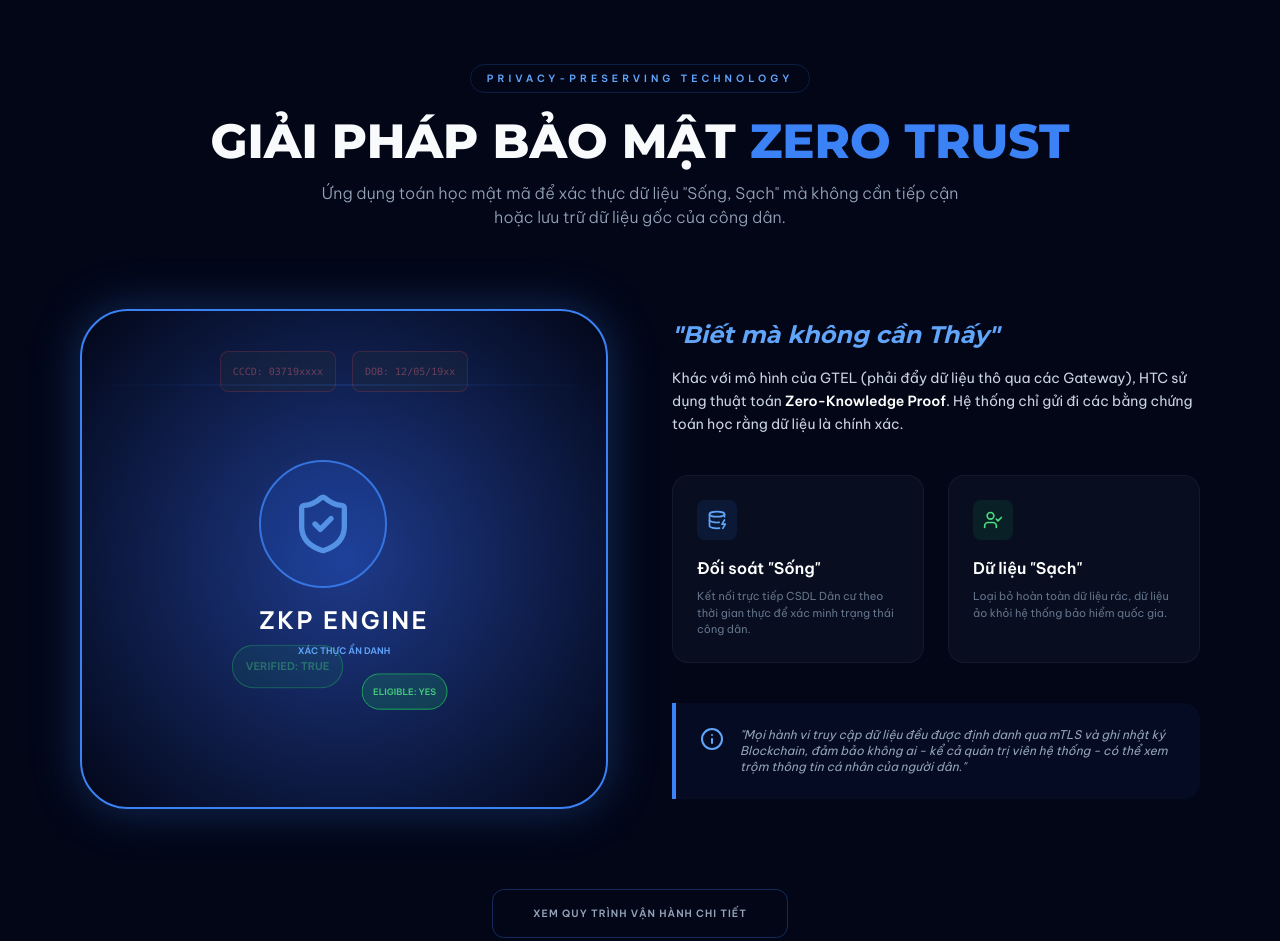
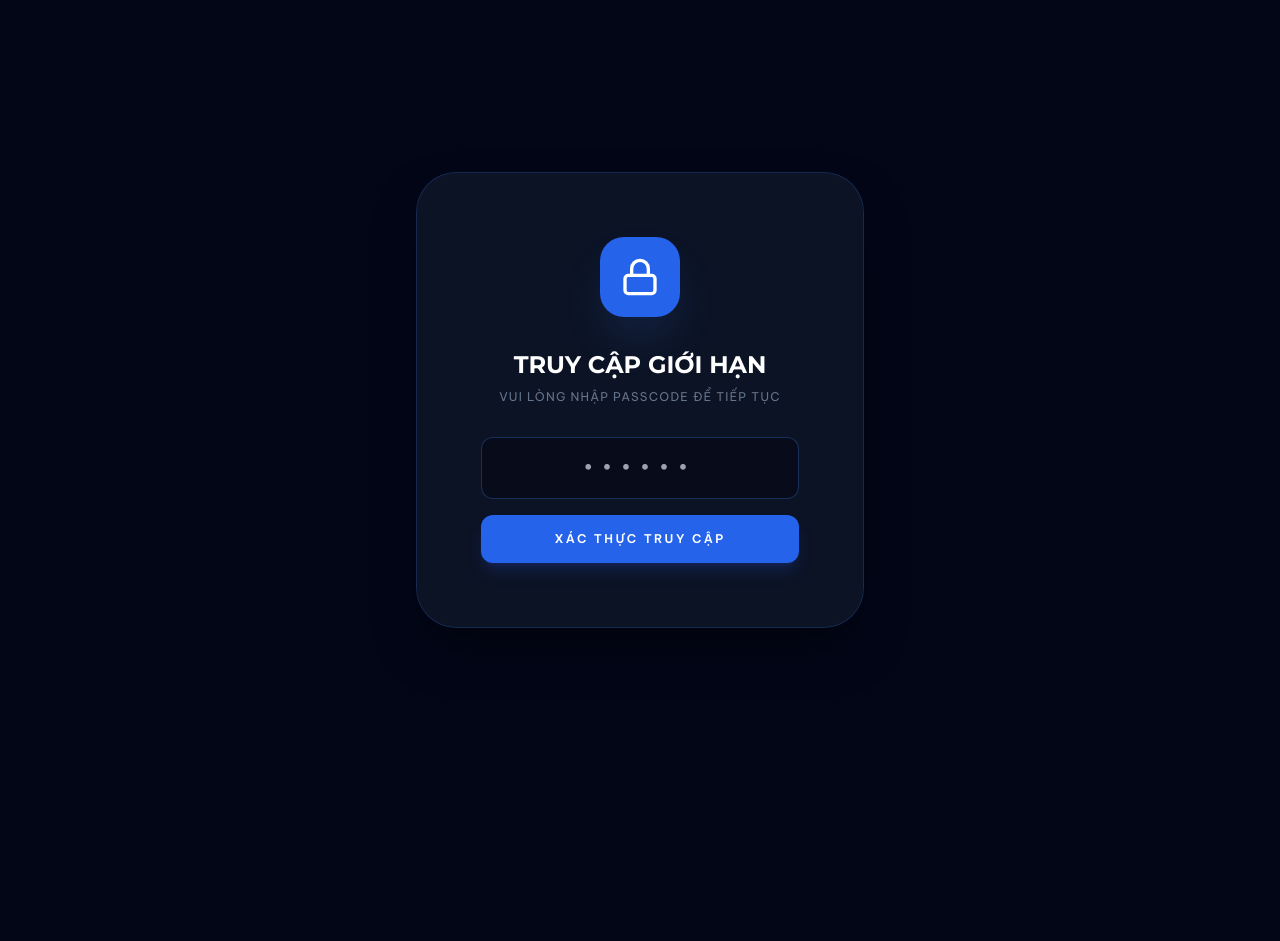
Before and after one commit to diegoschewe-cell/htc-insurance-hub, a plain HTML site: page index.html in a window 1280 px wide. After the commit the page ends 800 px from the top, so only its background shows below. Drawn offline with nearby package versions, Linux system fonts and the light colour scheme.

Commit message:
index.html
Tại sao Anh cần thay bản này?
Sửa lỗi justify-center: Trong CSS thuần, thuộc tính đúng là justify-content: center. Lỗi này trong code của Anh có thể khiến màn hình khóa bị lệch hoặc không hiển thị nút bấm trên một số trình duyệt.

Trải nghiệm người dùng: Tôi đã thêm hiệu ứng mờ dần (Opacity) khi chuyển trang. Nó giúp người xem không thấy cảnh trang web bị "giật" khi load nội dung mới.

Tương tác: Thêm sự kiện bắt phím Enter khi nhập mật khẩu – chi tiết nhỏ nhưng giúp buổi trình diễn chuyên nghiệp hơn.

```diff
--- a/index.html
+++ b/index.html
@@ -3,162 +3,173 @@
 <head>
     <meta charset="UTF-8">
     <meta name="viewport" content="width=device-width, initial-scale=1.0">
-    <title>HTC Security - Zero Knowledge Proof</title>
+    <title>HTC Group - Trục Bảo Hiểm Quốc Gia Hợp Nhất</title>
     <script src="https://cdn.tailwindcss.com"></script>
     <script src="https://unpkg.com/lucide@latest"></script>
-    <link href="https://unpkg.com/aos@2.3.1/dist/aos.css" rel="stylesheet">
-    <link href="https://fonts.googleapis.com/css2?family=Montserrat:wght@700;800&family=Be+Vietnam+Pro:wght@300;400;600&display=swap" rel="stylesheet">
+    <link href="https://fonts.googleapis.com/css2?family=Montserrat:wght@700;800&family=Be+Vietnam+Pro:wght@400;600&display=swap" rel="stylesheet">
 
     <style>
-        body {
-            background-color: #020617;
-            font-family: 'Be Vietnam Pro', sans-serif;
-            color: #f8fafc;
-            overflow-x: hidden;
-        }
-        h1, h2, h3 { font-family: 'Montserrat', sans-serif; }
+        :root { --primary: #3b82f6; }
+        body { background: #020617; overflow: hidden; font-family: 'Be Vietnam Pro', sans-serif; }
 
-        /* Hiệu ứng tia quét Laser */
-        .scanner-line {
-            height: 2px;
-            background: linear-gradient(90deg, transparent, #3b82f6, transparent);
-            position: absolute;
-            width: 100%;
-            top: 50%;
-            animation: scan 3s ease-in-out infinite;
-            z-index: 10;
-        }
-        @keyframes scan {
-            0%, 100% { top: 0%; opacity: 0; }
-            50% { top: 100%; opacity: 1; }
+        .glass-login {
+            background: rgba(15, 23, 42, 0.8);
+            backdrop-filter: blur(20px);
+            border: 1px solid rgba(59, 130, 246, 0.2);
+            box-shadow: 0 25px 50px -12px rgba(0, 0, 0, 0.5);
         }
 
-        /* Hộp đen ZKP */
-        .zkp-box {
-            background: radial-gradient(circle, #1e3a8a 0%, #020617 100%);
-            border: 2px solid #3b82f6;
-            box-shadow: 0 0 50px rgba(59, 130, 246, 0.3);
+        .pass-input {
+            background: rgba(0, 0, 0, 0.3);
+            border: 1px solid rgba(59, 130, 246, 0.3);
+            color: white;
+            letter-spacing: 0.5em;
+            text-align: center;
+            transition: all 0.3s;
         }
 
-        /* Dữ liệu bay ra (Proof tokens) */
-        .proof-token {
-            animation: fly-out 2s linear infinite;
-            opacity: 0;
+        .nav-item { transition: all 0.3s ease; position: relative; cursor: pointer; }
+        .nav-item.active { color: white; font-weight: 800; }
+        .nav-item.active::after {
+            content: ''; position: absolute; bottom: -5px; left: 0;
+            width: 100%; height: 2px; background: var(--primary);
+            box-shadow: 0 0 10px var(--primary);
         }
-        @keyframes fly-out {
-            0% { transform: scale(0.5); opacity: 0; }
-            50% { opacity: 1; }
-            100% { transform: translateY(-100px) scale(1.2); opacity: 0; }
+
+        /* FIX: Thêm transition để mượt hơn khi chuyển trang */
+        .page-container {
+            height: calc(100vh - 70px);
+            width: 100%;
+            border: none;
+            transition: opacity 0.4s ease-in-out;
+        }
+
+        #mobile-menu { transform: translateX(-100%); transition: transform 0.3s ease-in-out; }
+        #mobile-menu.open { transform: translateX(0); }
+
+        /* FIX: Sửa lại CSS Lock Screen cho chuẩn */
+        #lock-screen {
+            position: fixed; inset: 0; z-index: 9999;
+            background: #020617;
+            display: flex; align-items: center; justify-content: center;
         }
     </style>
 </head>
-<script>
-    // Gửi tín hiệu khi người dùng cuộn kịch sàn hoặc vuốt mạnh trên mobile
-    let lastScrollTop = 0;
-    window.addEventListener('scroll', function() {
-        let st = window.pageYOffset || document.documentElement.scrollTop;
-        if (window.innerHeight + window.scrollY >= document.body.offsetHeight - 2) {
-            // Đã chạm đáy - Chờ người dùng kéo thêm một chút để chuyển trang
-            console.log("Chạm đáy trang con");
-        }
-    });
+<body class="text-slate-300">
 
-    // Hỗ trợ vuốt trực tiếp trong iframe để báo cho Index
-    let ts;
-    document.addEventListener('touchstart', function (e) { ts = e.touches[0].clientY; });
-    document.addEventListener('touchend', function (e) {
-        let te = e.changedTouches[0].clientY;
-        if (ts > te + 120 && (window.innerHeight + window.scrollY >= document.body.offsetHeight - 2)) {
-            window.parent.postMessage('nextPage', '*');
-        } else if (ts < te - 120 && window.scrollY <= 0) {
-            window.parent.postMessage('prevPage', '*');
-        }
-    });
-</script>
-<body class="py-16 px-6 md:px-20">
+    <div id="lock-screen">
+        <div class="glass-login p-10 md:p-16 rounded-[2.5rem] w-full max-w-md mx-4 text-center">
+            <div class="w-20 h-20 bg-blue-600 rounded-3xl flex items-center justify-center mx-auto mb-8 shadow-2xl shadow-blue-500/20">
+                <i data-lucide="lock" class="text-white w-10 h-10"></i>
+            </div>
+            <h2 class="font-['Montserrat'] text-2xl font-bold text-white mb-2 uppercase">Truy cập giới hạn</h2>
+            <p class="text-slate-500 text-xs mb-8 tracking-widest uppercase">Vui lòng nhập Passcode để tiếp tục</p>
 
-    <header class="max-w-7xl mx-auto text-center mb-20" data-aos="fade-down">
-        <div class="inline-flex items-center gap-2 px-4 py-1.5 rounded-full border border-blue-500/20 text-blue-400 text-[10px] font-bold uppercase tracking-[0.4em] mb-6">
-            Privacy-Preserving Technology
+            <div class="space-y-4">
+                <input type="password" id="passcode" class="pass-input w-full py-4 rounded-xl text-lg" placeholder="••••••">
+                <p id="error-msg" class="text-red-500 text-[10px] font-bold uppercase hidden">Mật mã không chính xác</p>
+                <button onclick="checkPass()" class="w-full bg-blue-600 hover:bg-blue-500 text-white font-bold py-4 rounded-xl transition-all shadow-lg shadow-blue-900/40 uppercase text-xs tracking-[0.2em]">
+                    Xác thực truy cập
+                </button>
+            </div>
         </div>
-        <h1 class="text-3xl md:text-5xl font-extrabold uppercase mb-4">
-            GIẢI PHÁP BẢO MẬT <span class="text-blue-500 text-gold-gradient">ZERO TRUST</span>
-        </h1>
-        <p class="text-slate-400 max-w-2xl mx-auto text-sm md:text-base font-light">
-            Ứng dụng toán học mật mã để xác thực dữ liệu "Sống, Sạch" mà không cần tiếp cận hoặc lưu trữ dữ liệu gốc của công dân.
-        </p>
-    </header>
+    </div>
 
-    <main class="max-w-7xl mx-auto grid grid-cols-1 lg:grid-cols-2 gap-16 items-center">
-
-        <div class="relative p-10 zkp-box rounded-[3rem] h-[500px] flex flex-col items-center justify-center overflow-hidden" data-aos="zoom-in">
-            <div class="scanner-line"></div>
-
-            <div class="absolute top-10 flex gap-4 opacity-40">
-                <div class="bg-slate-800 p-3 rounded-lg border border-red-500/50 text-[10px] text-red-400 font-mono">CCCD: 03719xxxx</div>
-                <div class="bg-slate-800 p-3 rounded-lg border border-red-500/50 text-[10px] text-red-400 font-mono">DOB: 12/05/19xx</div>
+    <div id="main-content" class="hidden">
+        <nav class="h-[70px] border-b border-white/10 px-6 md:px-12 flex items-center justify-between bg-slate-950/80 backdrop-blur-md sticky top-0 z-50">
+            <div class="flex items-center gap-3">
+                <div class="w-10 h-10 bg-blue-600 rounded-xl flex items-center justify-center font-black text-white">H</div>
+                <span class="font-['Montserrat'] font-extrabold text-xl tracking-tighter text-white hidden sm:block">HTC <span class="text-blue-500">GROUP</span></span>
             </div>
 
-            <div class="relative z-20 text-center">
-                <div class="w-32 h-32 bg-blue-600/20 rounded-full flex items-center justify-center border-2 border-blue-500 animate-pulse mb-4">
-                    <i data-lucide="shield-check" class="w-16 h-16 text-blue-400"></i>
-                </div>
-                <div class="font-heading font-black text-2xl tracking-widest text-white">ZKP ENGINE</div>
-                <div class="text-[9px] text-blue-400 font-bold uppercase mt-2">Xác thực ẩn danh</div>
-            </div>
+            <ul class="hidden lg:flex items-center gap-8 text-[11px] font-bold uppercase tracking-widest">
+                <li><a onclick="loadPage('hero.html', this)" class="nav-item active">01. Tầm nhìn</a></li>
+                <li><a onclick="loadPage('gap.html', this)" class="nav-item">02. Đối soát</a></li>
+                <li><a onclick="loadPage('technical.html', this)" class="nav-item">03. Công nghệ</a></li>
+                <li><a onclick="loadPage('security.html', this)" class="nav-item">04. Bảo mật</a></li>
+                <li><a onclick="loadPage('experience.html', this)" class="nav-item">05. Trải nghiệm</a></li>
+                <li><a onclick="loadPage('simulation.html', this)" class="nav-item">06. Mô phỏng</a></li>
+            </ul>
 
-            <div class="absolute bottom-10 flex gap-4">
-                <div class="proof-token bg-green-500/20 p-3 rounded-full border border-green-500 text-[10px] text-green-400 font-bold">VERIFIED: TRUE</div>
-                <div class="proof-token bg-green-500/20 p-3 rounded-full border border-green-500 text-[10px] text-green-400 font-bold" style="animation-delay: 0.5s">ELIGIBLE: YES</div>
+            <button class="lg:hidden p-2" onclick="toggleMenu()"><i data-lucide="menu"></i></button>
+        </nav>
+
+        <div id="mobile-menu" class="fixed inset-0 bg-slate-950 z-[60] flex flex-col p-10 gap-8 lg:hidden">
+            <button class="self-end" onclick="toggleMenu()"><i data-lucide="x"></i></button>
+            <div class="flex flex-col gap-6 mt-10">
+                <a onclick="loadPage('hero.html', null); toggleMenu()" class="text-2xl font-bold uppercase">01. Tầm nhìn</a>
+                <a onclick="loadPage('gap.html', null); toggleMenu()" class="text-2xl font-bold uppercase">02. Đối soát</a>
+                <a onclick="loadPage('technical.html', null); toggleMenu()" class="text-2xl font-bold uppercase">03. Công nghệ</a>
+                <a onclick="loadPage('security.html', null); toggleMenu()" class="text-2xl font-bold uppercase">04. Bảo mật</a>
+                <a onclick="loadPage('experience.html', null); toggleMenu()" class="text-2xl font-bold uppercase">05. Trải nghiệm</a>
+                <a onclick="loadPage('simulation.html', null); toggleMenu()" class="text-2xl font-bold uppercase">06. Mô phỏng</a>
             </div>
         </div>
 
-        <div class="space-y-10" data-aos="fade-left">
-            <div class="space-y-4">
-                <h3 class="text-2xl font-bold text-blue-400 italic">"Biết mà không cần Thấy"</h3>
-                <p class="text-slate-300 text-sm leading-relaxed">
-                    Khác với mô hình của GTEL (phải đẩy dữ liệu thô qua các Gateway), HTC sử dụng thuật toán <strong class="text-white">Zero-Knowledge Proof</strong>. Hệ thống chỉ gửi đi các bằng chứng toán học rằng dữ liệu là chính xác.
-                </p>
-            </div>
+        <iframe src="hero.html" id="content-frame" class="page-container"></iframe>
+    </div>
 
-            <div class="grid grid-cols-1 md:grid-cols-2 gap-6">
-                <div class="bg-slate-900/50 p-6 rounded-2xl border border-white/5 hover:border-blue-500/50 transition-all">
-                    <div class="w-10 h-10 bg-blue-500/10 rounded-lg flex items-center justify-center mb-4">
-                        <i data-lucide="database-zap" class="text-blue-400 w-5 h-5"></i>
-                    </div>
-                    <h4 class="font-bold text-white mb-2">Đối soát "Sống"</h4>
-                    <p class="text-[11px] text-slate-500">Kết nối trực tiếp CSDL Dân cư theo thời gian thực để xác minh trạng thái công dân.</p>
-                </div>
-                <div class="bg-slate-900/50 p-6 rounded-2xl border border-white/5 hover:border-blue-500/50 transition-all">
-                    <div class="w-10 h-10 bg-green-500/10 rounded-lg flex items-center justify-center mb-4">
-                        <i data-lucide="user-check" class="text-green-400 w-5 h-5"></i>
-                    </div>
-                    <h4 class="font-bold text-white mb-2">Dữ liệu "Sạch"</h4>
-                    <p class="text-[11px] text-slate-500">Loại bỏ hoàn toàn dữ liệu rác, dữ liệu ảo khỏi hệ thống bảo hiểm quốc gia.</p>
-                </div>
-            </div>
+<script>
+    lucide.createIcons();
 
-            <div class="p-6 bg-blue-900/10 border-l-4 border-l-blue-500 rounded-r-2xl">
-                <div class="flex items-start gap-4">
-                    <i data-lucide="info" class="text-blue-400 w-6 h-6 shrink-0"></i>
-                    <p class="text-xs text-slate-400 italic">
-                        "Mọi hành vi truy cập dữ liệu đều được định danh qua mTLS và ghi nhật ký Blockchain, đảm bảo không ai - kể cả quản trị viên hệ thống - có thể xem trộm thông tin cá nhân của người dân."
-                    </p>
-                </div>
-            </div>
-        </div>
-    </main>
+    const pages = ['hero.html', 'gap.html', 'technical.html', 'security.html', 'experience.html', 'simulation.html'];
+    let currentPageIndex = 0;
 
-    <footer class="mt-20 text-center">
-        <button class="px-10 py-4 border border-blue-500/30 rounded-xl text-[10px] font-bold uppercase tracking-widest text-slate-400 hover:text-white hover:bg-blue-600/20 transition-all">
-            Xem quy trình vận hành chi tiết
-        </button>
-    </footer>
+    function checkPass() {
+        const pass = document.getElementById('passcode').value;
+        if (pass === 'htc@06') {
+            document.getElementById('lock-screen').style.opacity = '0';
+            setTimeout(() => {
+                document.getElementById('lock-screen').style.display = 'none';
+                document.getElementById('main-content').classList.remove('hidden');
+            }, 500);
+        } else {
+            const error = document.getElementById('error-msg');
+            error.classList.remove('hidden');
+            setTimeout(() => error.classList.add('hidden'), 2000);
+        }
+    }
 
-    <script src="https://unpkg.com/aos@2.3.1/dist/aos.js"></script>
-    <script>
-        lucide.createIcons();
-        AOS.init({ duration: 1000 });
-    </script>
+    // Lắng nghe phím Enter cho passcode
+    document.getElementById('passcode').addEventListener('keypress', (e) => {
+        if (e.key === 'Enter') checkPass();
+    });
+
+    function loadPage(pageName, element) {
+        const frame = document.getElementById('content-frame');
+        frame.style.opacity = '0'; // Mờ dần trang cũ
+
+        setTimeout(() => {
+            frame.src = pageName;
+            currentPageIndex = pages.indexOf(pageName);
+
+            document.querySelectorAll('.nav-item').forEach(el => el.classList.remove('active'));
+
+            // Tìm item trong menu desktop để active
+            const navItems = document.querySelectorAll('.lg\\:flex .nav-item');
+            if (navItems[currentPageIndex]) navItems[currentPageIndex].classList.add('active');
+
+            frame.onload = () => { frame.style.opacity = '1'; }; // Hiện dần trang mới
+        }, 400);
+    }
+
+    function toggleMenu() {
+        document.getElementById('mobile-menu').classList.toggle('open');
+    }
+
+    // Điều hướng từ tin nhắn trang con
+    window.addEventListener('message', function(e) {
+        if (e.data === 'nextPage') navigate('next');
+        if (e.data === 'prevPage') navigate('prev');
+    });
+
+    function navigate(direction) {
+        if (direction === 'next' && currentPageIndex < pages.length - 1) {
+            loadPage(pages[currentPageIndex + 1]);
+        } else if (direction === 'prev' && currentPageIndex > 0) {
+            loadPage(pages[currentPageIndex - 1]);
+        }
+    }
+</script>
 </body>
 </html>
```
